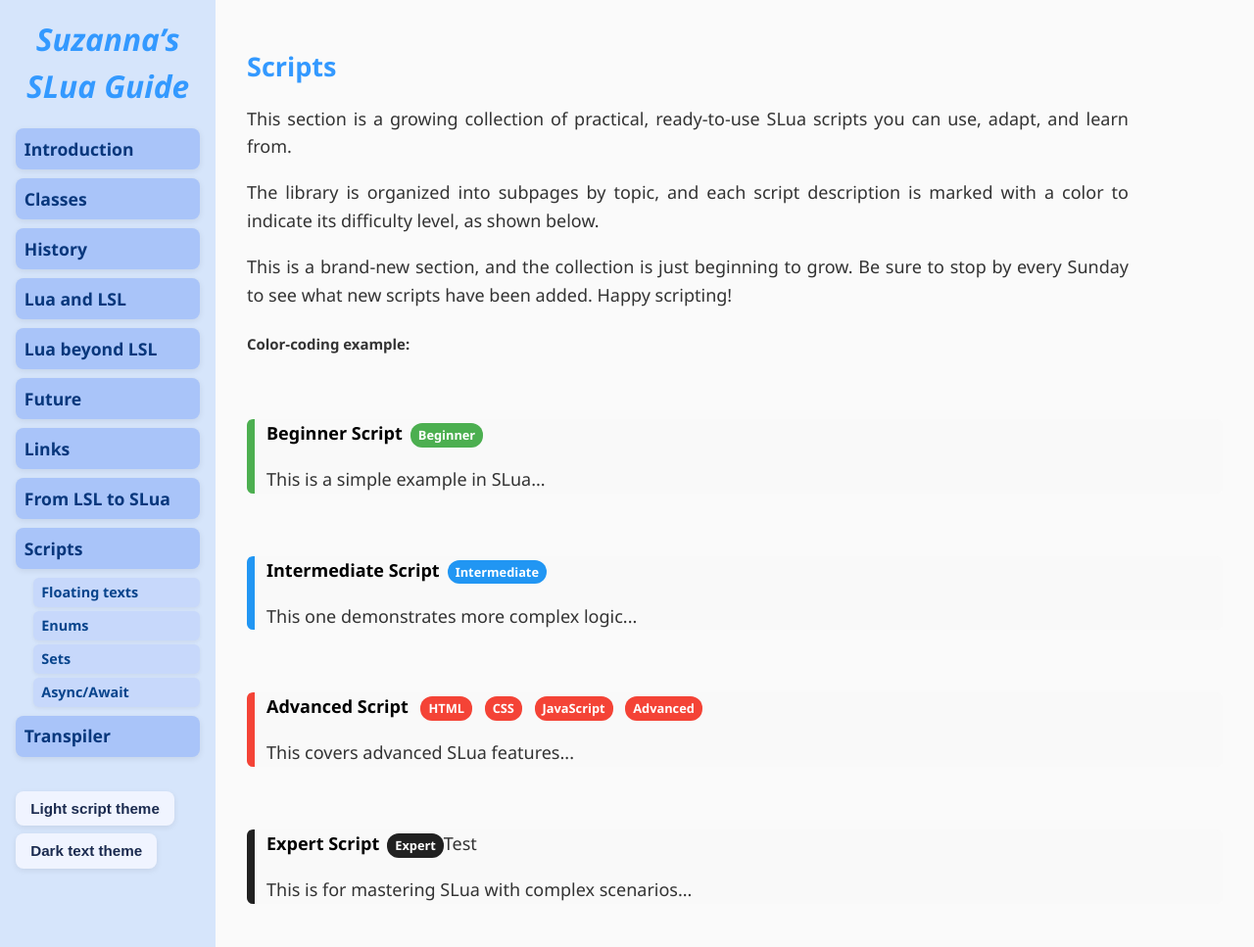
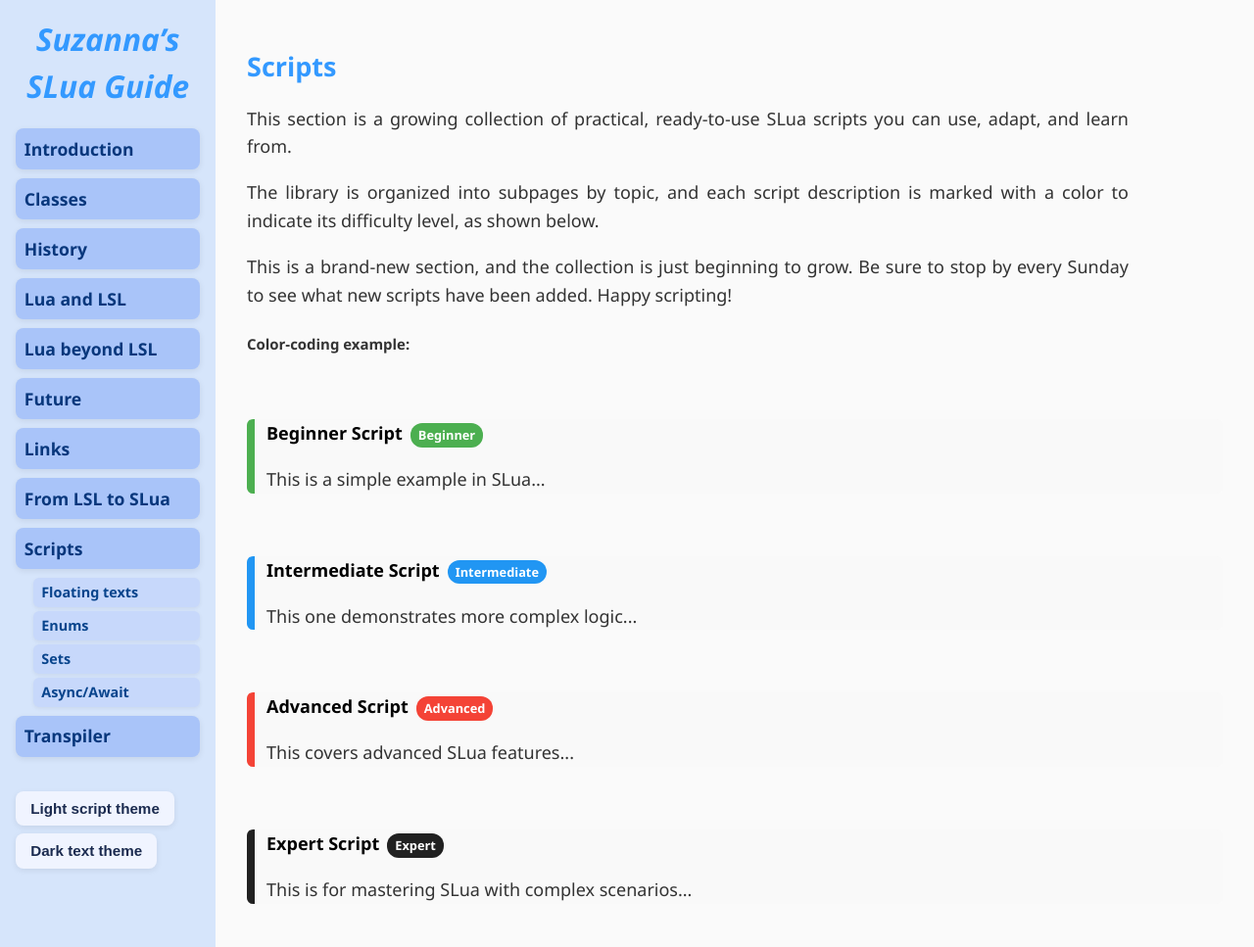
Before and after one commit to Suzanna-Linn/slua, a Jekyll site: the page built from docs/scripts.md, in a window 1280 px wide and 967 px high. Shown: the whole window at 98% size. Built offline with Jekyll 4.4.1, drawn with Linux system fonts in a browser that asks for light colours; nearby versions of some CDN libraries; our own code applies the rules of GitHub Pages for plain Markdown files; comment, search, counter and statistics services are not loaded.

Commit message:
Update scripts.md

```diff
--- a/docs/scripts.md
+++ b/docs/scripts.md
@@ -19,16 +19,11 @@
 </div>
 
 <div class="script-box advanced">
-  <h4>
-    Advanced Script
-    <span class="extra">HTML</span>
-    <span class="extra">CSS</span>
-    <span class="extra">JavaScript</span>
-  </h4>
+  <h4>Advanced Script</h4>
   <p>This covers advanced SLua features...</p>
 </div>
 
 <div class="script-box expert">
-  <h4>Expert Script</h4><span class="extra">Test</span>
+  <h4>Expert Script</h4>
   <p>This is for mastering SLua with complex scenarios...</p>
 </div>
```
